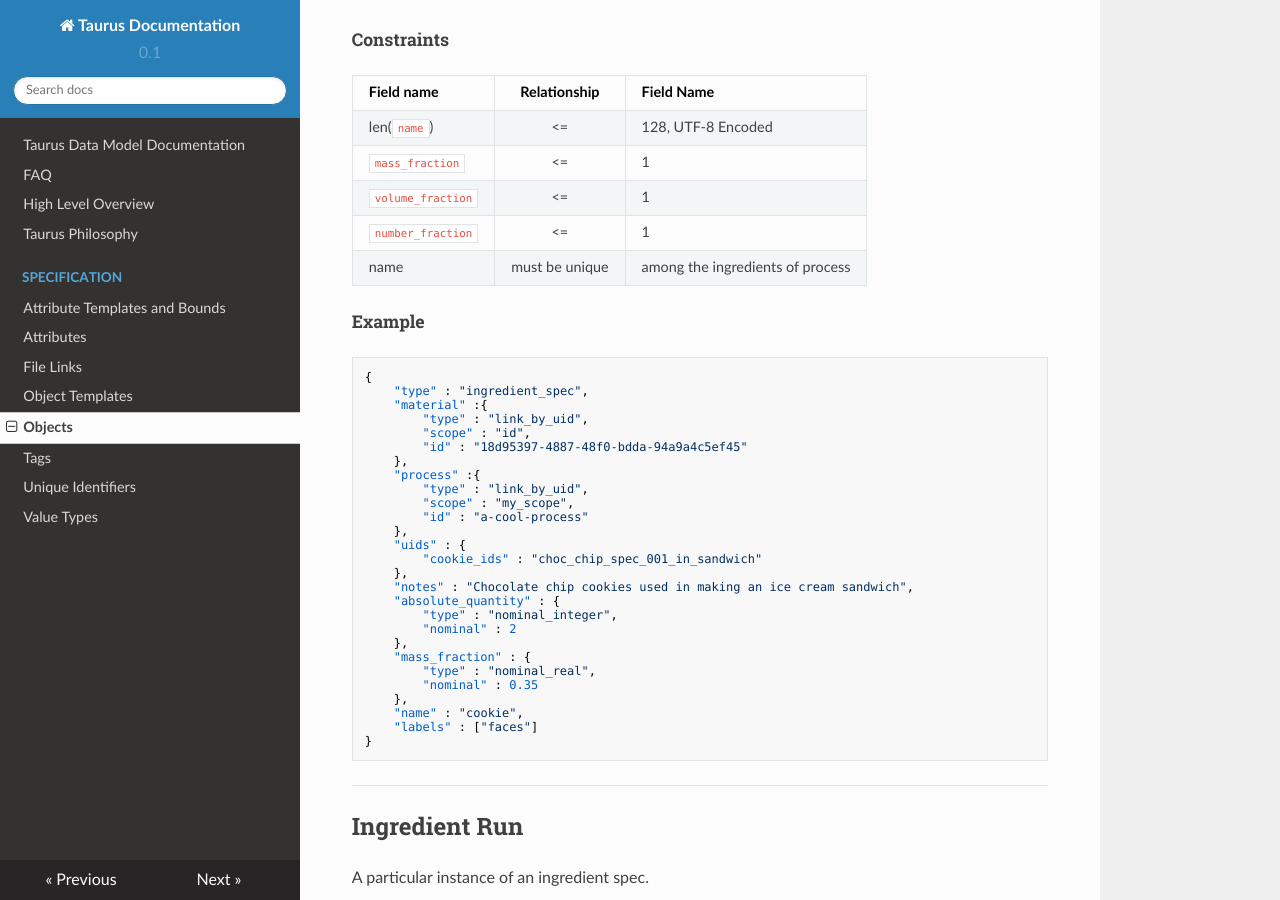
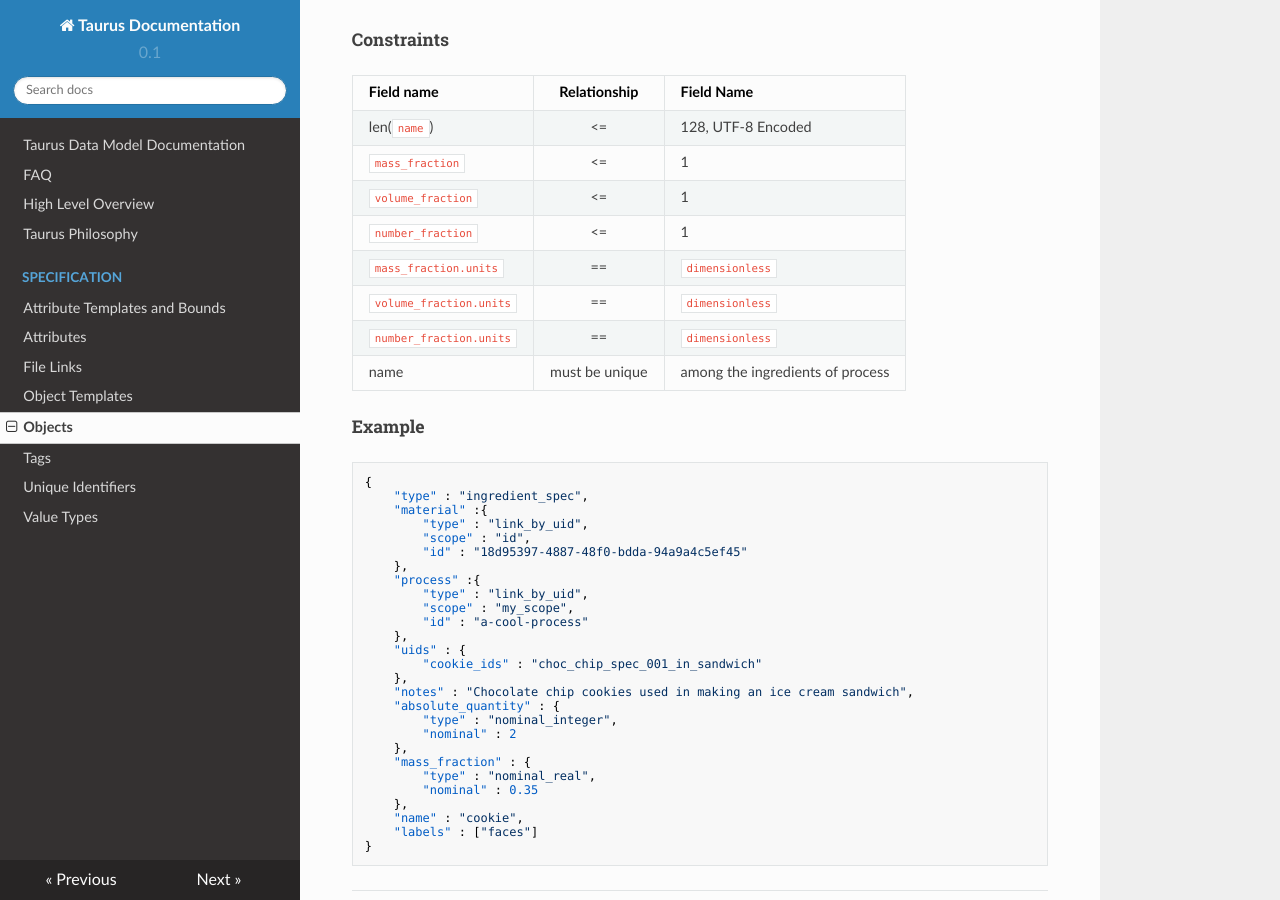
Before and after one commit to CitrineInformatics/gemd-docs, an MkDocs documentation site: the page built from docs/specification/objects.md, in a window 1280 px wide and 900 px high, scrolled down 5540 px. Built offline with MkDocs 1.6.1, drawn with Linux system fonts in a browser that asks for light colours; nearby versions of some CDN libraries; some of the changed text lies outside the part shown.

Commit message:
Added dimensionless quantities in ingredient fractions.

```diff
--- a/docs/specification/objects.md
+++ b/docs/specification/objects.md
@@ -272,6 +272,9 @@ len(`name`) | <=    | 128, UTF-8 Encoded
 `mass_fraction` | <= | 1
 `volume_fraction` | <= | 1
 `number_fraction` | <= | 1
+`mass_fraction.units` | == | `dimensionless`
+`volume_fraction.units` | == | `dimensionless`
+`number_fraction.units` | == | `dimensionless`
 name | must be unique | among the ingredients of process
 
 ##### Example
@@ -337,6 +340,9 @@ Field name | Relationship | Field Name
 `mass_fraction` | <= | 1
 `volume_fraction` | <= | 1
 `number_fraction` | <= | 1
+`mass_fraction.units` | == | `dimensionless`
+`volume_fraction.units` | == | `dimensionless`
+`number_fraction.units` | == | `dimensionless`
 name | must be unique | among the ingredients of process
 
 An Ingredient Run and its spec must be paired with a linked Material Run/Spec pair and with a linked Process Run/Spec pair.
```
